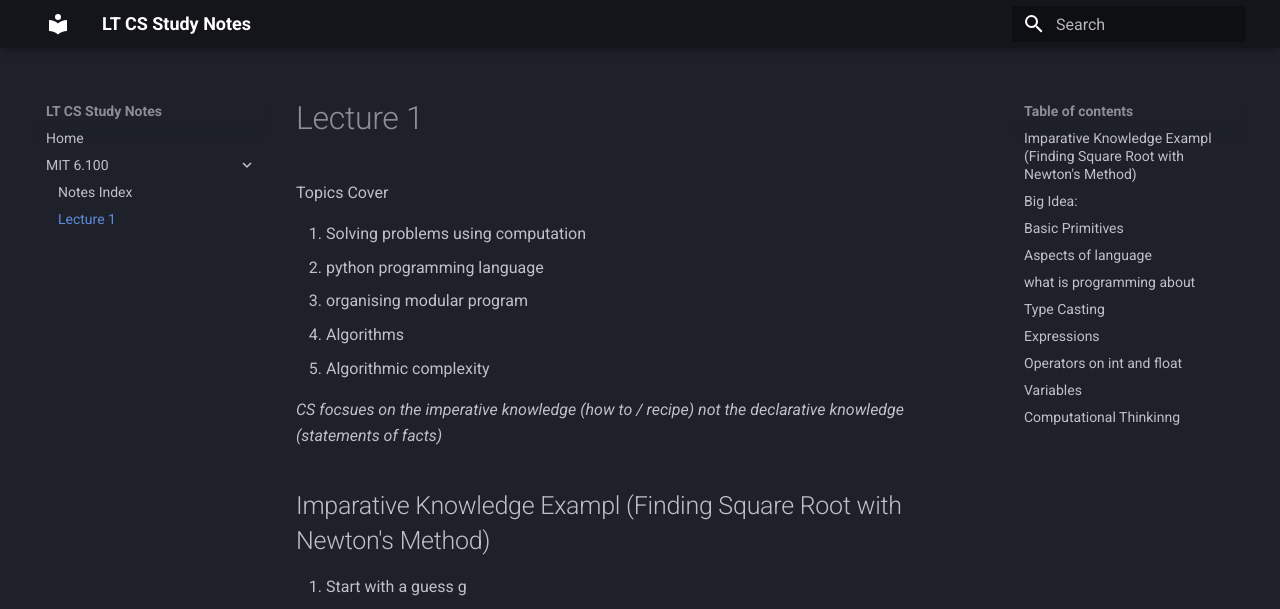
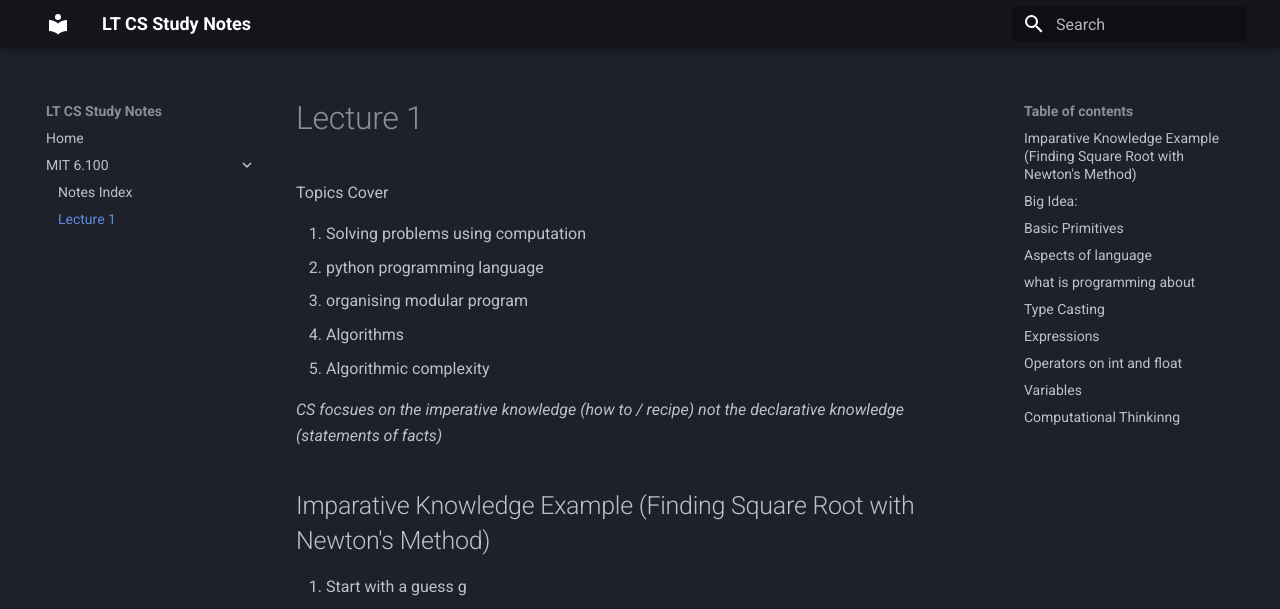
Before and after one commit to louiskwt/teach-myself-cs, an MkDocs documentation site: the page built from docs/6.100/lecture1.md, in a window 1280 px wide and 900 px high. Shown: the top 609 px of the window. Built offline with MkDocs 1.6.1 and Material for MkDocs 9.7.7, drawn with Linux system fonts in a browser that asks for light colours.

Commit message:
fix typo

```diff
--- a/docs/6.100/lecture1.md
+++ b/docs/6.100/lecture1.md
@@ -10,7 +10,7 @@ Topics Cover
 
 _CS focsues on the imperative knowledge (how to / recipe) not the declarative knowledge (statements of facts)_
 
-## Imparative Knowledge Exampl (Finding Square Root with Newton's Method)
+## Imparative Knowledge Example (Finding Square Root with Newton's Method)
 
 1. Start with a guess g
 2. if g * g is close enough to x, stop and say g is the square root
```
